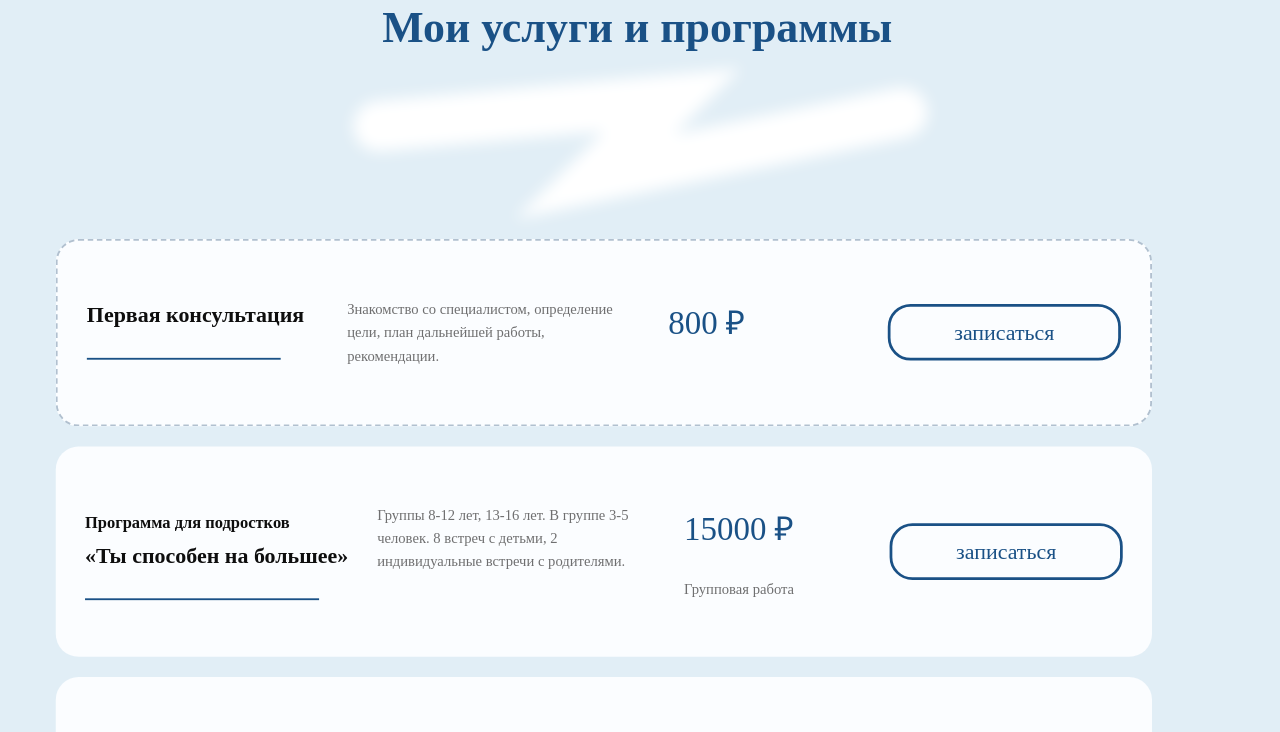
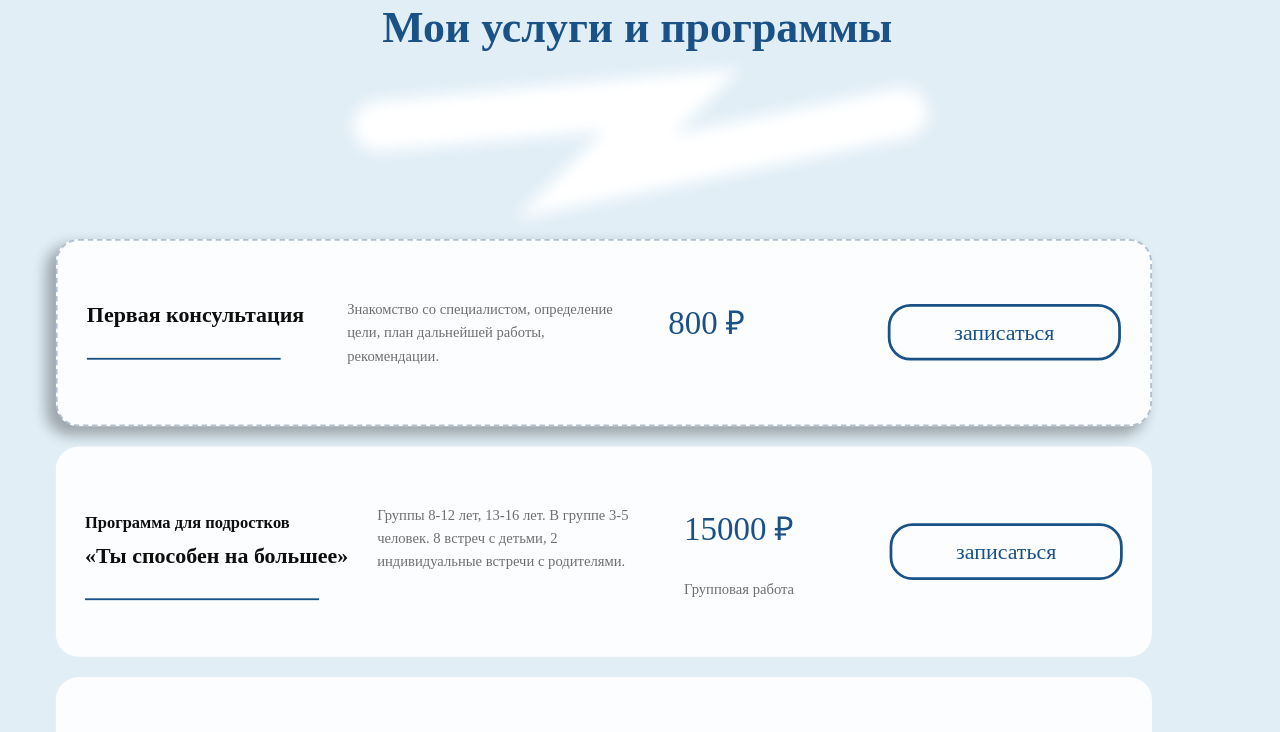
Before and after one commit to Tatiana1805/anastasia, a plain HTML site: page index.html in a window 1280 px wide. In both pictures the pointer is over the element 603 px from the left and 4169 px from the top of the page. Shown: the part 3837-4569 px from the top of the page. Drawn offline with nearby package versions, Linux system fonts and the light colour scheme; files that its build step writes are made by us from their sources; a web font is replaced by a local one.

Commit message:
мелочь

```diff
--- a/css/price.scss
+++ b/css/price.scss
@@ -38,7 +38,7 @@
       // & > ul {
       //     text-align: left;
       // }
-      &:focus {
+      &:hover {
         box-shadow: -9px 8px 14px 2px rgba(0, 0, 0, 0.3);
       }
       &__border {
```
